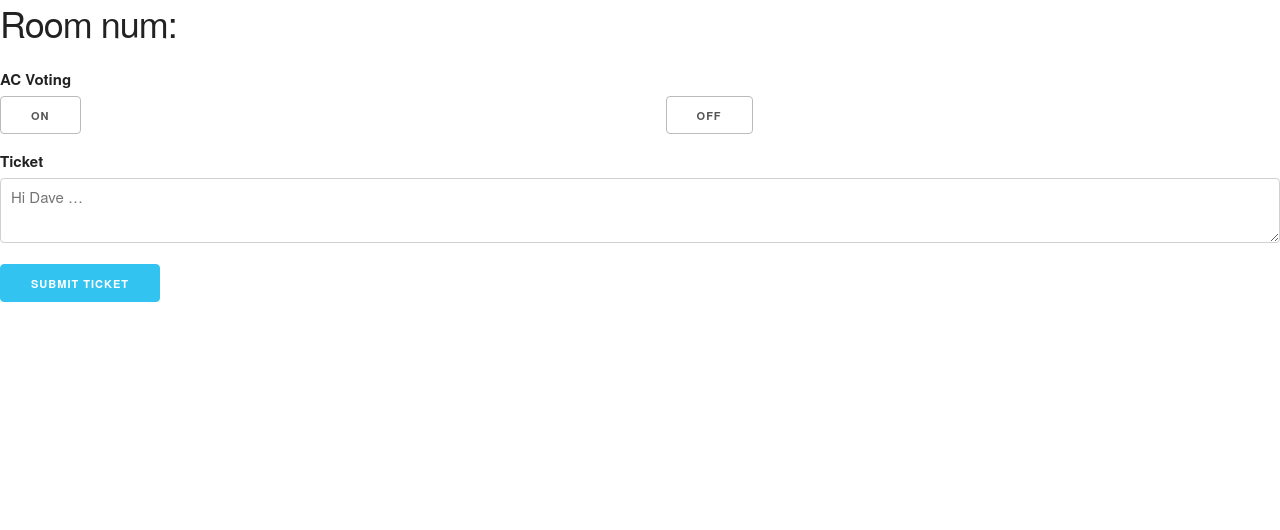
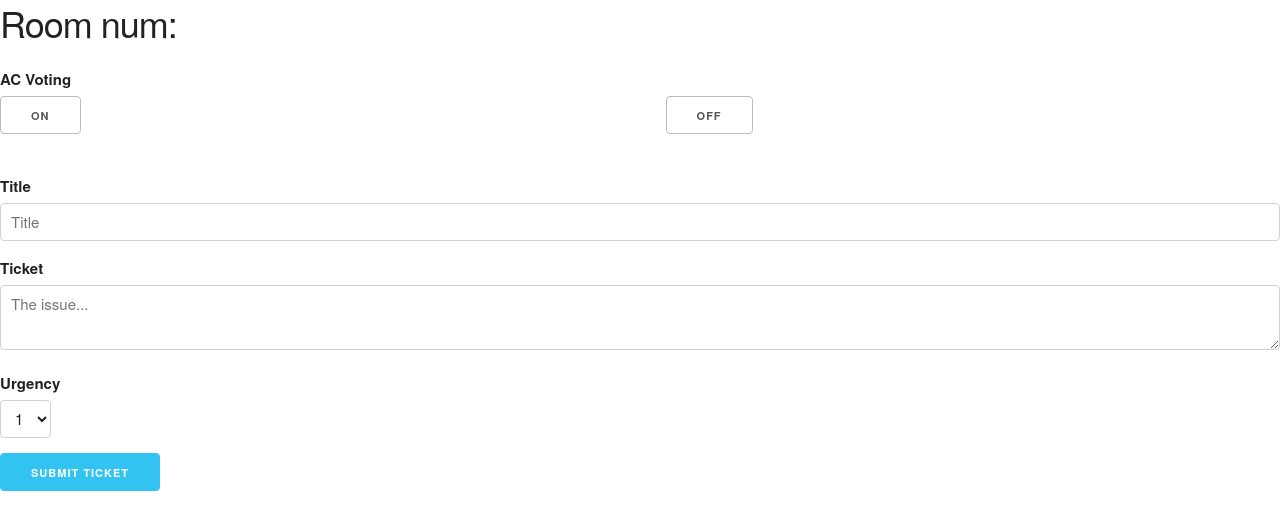
Before and after one commit to ido-co/CR-Manager, a Flask app: page / in a window 1280 px wide. Shown: the top 530 px of the page. Run offline with Flask 2, Linux system fonts and the light colour scheme.

Commit message:
updated template

```diff
--- a/front/templates/template.html
+++ b/front/templates/template.html
@@ -19,27 +19,43 @@
 </head>
 <body>
 
-<form method="POST">
 <!--    insert room number here-->
-    <h3>Room num:</h3>
-
+<h3>Room num:</h3>
+<form method="post">
     <label>AC Voting</label>
     <div class="row">
         <div class="six columns">
 
-            <input type="submit" id="ac_on" name="ac_on" value="ON">
+            <input type="submit" id="ac_on" name="ac" value="ON">
         </div>
         <div class="six columns">
 
-            <input type="button" id="ac_off" name="ac_off" value="OFF" onclick="send_AC_token('off')">
+            <input type="button" id="ac_off" name="ac" value="OFF">
         </div>
     </div>
+</form>
+
+<form method="POST">
+
+
     <div>
+        <label for="ticket_title">Title</label>
+        <input type="text" class="u-full-width" placeholder="Title" id="ticket_title" name="ticket_title">
 
-    <label for="exampleMessage">Ticket</label>
-<!--    <textarea class="u-full-width" placeholder="Hi Dave …" id="exampleMessage"></textarea>-->
-        <textarea class="u-full-width" placeholder="Hi Dave …" id="exampleMessage" name="jacob"></textarea>
-        </div>
+        <label for="ticket">Ticket</label>
+        <textarea class="u-full-width" placeholder="The issue..." id="ticket" name="ticket"></textarea>
+
+        <label for="priority">Urgency</label>
+        <select class="" id="priority">
+            <option value="Option 1">1</option>
+            <option value="Option 2">2</option>
+            <option value="Option 3">3</option>
+            <option value="Option 4">4</option>
+            <option value="Option 5">5</option>
+
+        </select>
+    </div>
+
     <input class="button-primary" style="" type="submit" value="Submit Ticket">
 </form>
 
```
